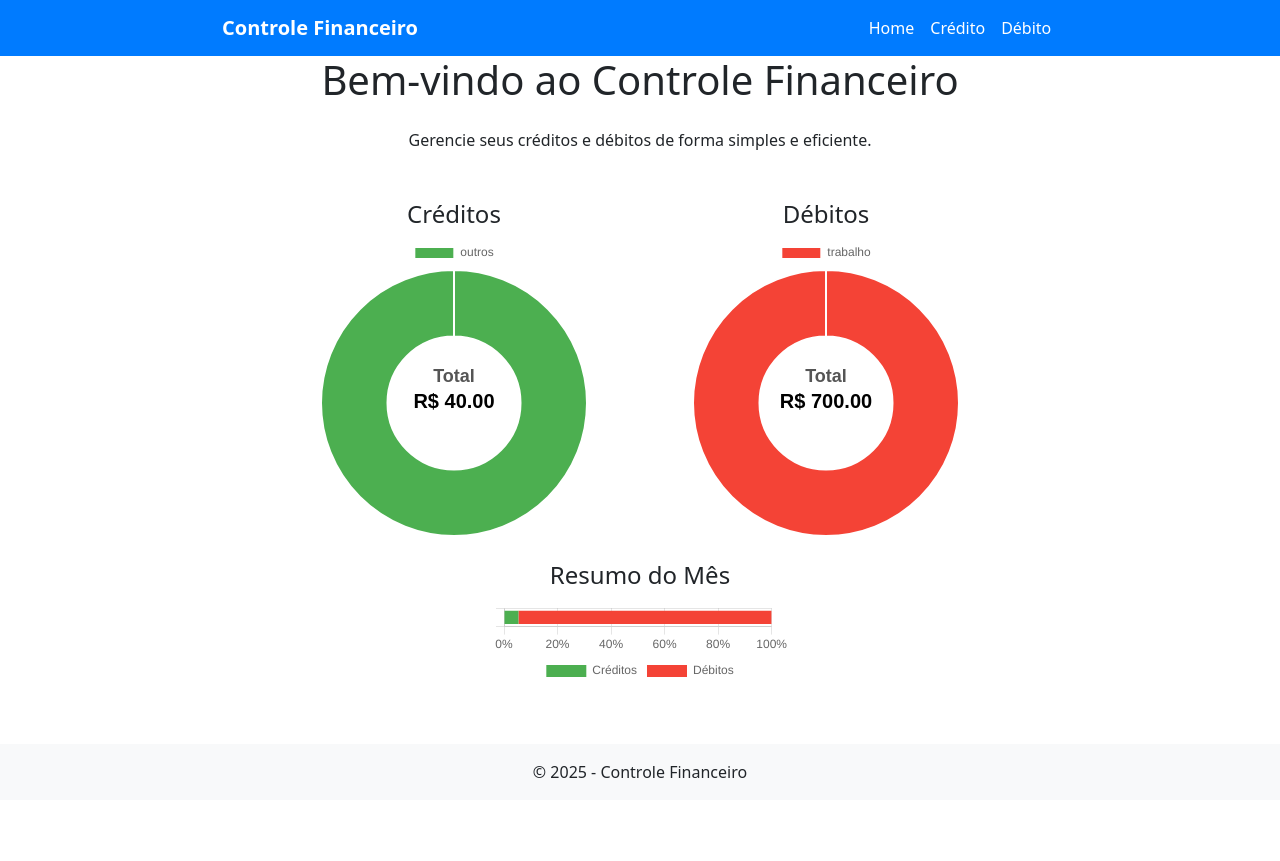
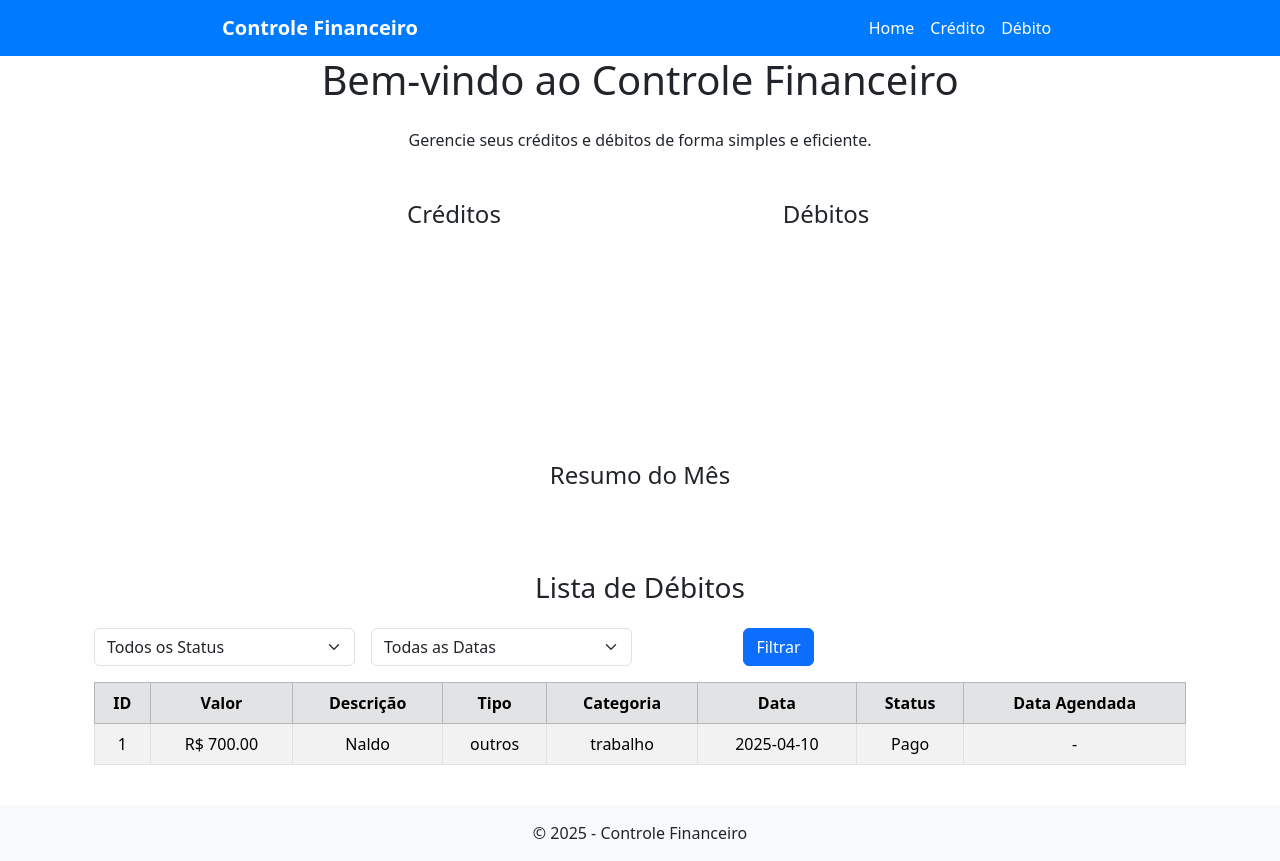
Before and after one commit to diogobraganascimento/controle-financeiro, a Flask app: page / in a window 1280 px wide. Before the commit the page ends 778 px from the top, so only its background shows below. Run offline with Flask 3, Linux system fonts and the light colour scheme; data comes from the database, SQL or seed files in the repository; both versions use the stored data as it was after the commit; a map, chart or similar area stays blank.

Commit message:
Atualização: Inserido tabela de débitos na home para fácil visualização

```diff
--- a/app.py
+++ b/app.py
@@ -7,28 +7,41 @@
 
 
 # Rota Home
-@app.route("/")
+@app.route("/", methods=["GET"])
 def home():
     conexao = sqlite3.connect('financeiro.db')
     cursor = conexao.cursor()
 
-    # Pega os dados de crédito
-    cursor.execute("SELECT categoria, SUM(valor) FROM creditos GROUP BY categoria")
-    creditos = cursor.fetchall()
-    total_creditos = sum([row[1] for row in creditos])
+    # Filtros
+    status_filtro = request.args.get("status")
+    data_filtro = request.args.get("data")
 
-    # Pega os dados de débitos
-    cursor.execute("SELECT categoria, SUM(valor) FROM debitos GROUP BY categoria")
+    query = "SELECT * FROM debitos WHERE 1=1"
+    params = []
+
+    if status_filtro:
+        query += " AND status = ?"
+        params.append(status_filtro)
+
+    if data_filtro == "agendada":
+        query += " AND data_agendada IS NOT NULL"
+    elif data_filtro == "paga":
+        query += " AND status = 'Pago'"
+
+    cursor.execute(query, params)
     debitos = cursor.fetchall()
-    total_debitos = sum([row[1] for row in debitos])
+
+    # Totalizadores para os gráficos
+    total_credito = cursor.execute("SELECT SUM(valor) FROM creditos").fetchall()[0] or 0
+    total_debito = cursor.execute("SELECT SUM(valor) FROM debitos").fetchall()[0] or 0
 
     conexao.close()
 
     return render_template("home.html",
-                           creditos=creditos,
-                           debitos=debitos,
-                           total_creditos=total_creditos,
-                           total_debitos=total_debitos)
+                           total_credito=total_credito,
+                           total_debito=total_debito,
+                           debitos=debitos
+                           )
 
 
 # Rota para a página de crédito e salvar dados
--- a/templates/home.html
+++ b/templates/home.html
@@ -6,6 +6,7 @@
     <h1 class="mb-4">Bem-vindo ao Controle Financeiro</h1>
     <p>Gerencie seus créditos e débitos de forma simples e eficiente.</p>
 
+    <!-- Gráfico -->
     <div class="container mt-5">
         <div class="row justify-content-center">
             <!-- Gráfico de Créditos -->
@@ -27,6 +28,68 @@
             <canvas id="graficoComparativo" height="25"></canvas>
         </div>
     </div>
+
+
+    <!-- Tabela -->
+    <div class="container mt-5">
+        <h3 class="text-center mb-4">Lista de Débitos</h3>
+
+        <form method="get" class="row g-3 mb-3">
+            <div class="col-md-3">
+                <select name="status" class="form-select">
+                    <option value="">Todos os Status</option>
+                    <option value="Pendente">Pendente</option>
+                    <option value="Pago">Pago</option>
+                    <option value="Agendado">Agendado</option>
+                </select>
+            </div>
+            <div class="col-md-3">
+                <select name="data" class="form-select">
+                    <option value="">Todas as Datas</option>
+                    <option value="paga">Data de Pagamento</option>
+                    <option value="agendada">Data Agendada</option>
+                </select>
+            </div>
+            <div class="col-md-3">
+                <button type="submit" class="btn btn-primary">Filtrar</button>
+            </div>
+        </form>
+
+        <table class="table table-striped table-bordered text-center align-middle">
+            <thead class="table-secondary">
+                <tr>
+                    <th>ID</th>             <!--[0]-->
+                    <th>Valor</th>          <!--[1]-->
+                    <th>Descrição</th>      <!--[2]-->
+                    <th>Tipo</th>           <!--[3]-->
+                    <th>Categoria</th>      <!--[4]-->
+                    <th>Data</th>           <!--[5]-->
+                    <th>Status</th>         <!--[6]-->
+                    <th>Data Agendada</th>  <!--[7]-->
+                </tr>
+            </thead>
+            <tbody>
+                {% for debito in debitos %}
+                <tr>
+                    <td>{{ debito[0] }}</td>                                    <!-- ID -->
+                    <td>R$ {{ "%.2f"|format(debito[1]) }}</td>                  <!-- Valor -->
+                    <td>{{ debito[2] }}</td>                                    <!-- Descrição -->
+                    <td>{{ debito[3] }}</td>                                    <!-- Tipo -->
+                    <td>{{ debito[4] }}</td>                                    <!-- Categoria -->
+                    <td>{{ debito[5] }}</td>                                    <!-- Data -->
+                    <td>{{ debito[6] }}</td>                                    <!-- Status -->
+                    <td>{% if debito[6] == 'Agendado' %}
+                            {{ debito[7] }}
+                        {% else %}
+                            -
+                        {% endif %}
+                    </td> <!-- Data Agendada -->
+                </tr>
+                {% endfor %}
+            </tbody>
+        </table>
+    </div>
+
 
     <style>
     canvas {
```
Also changed, not shown: templates/debito.html (+8 -8 lines), financeiro.db.
